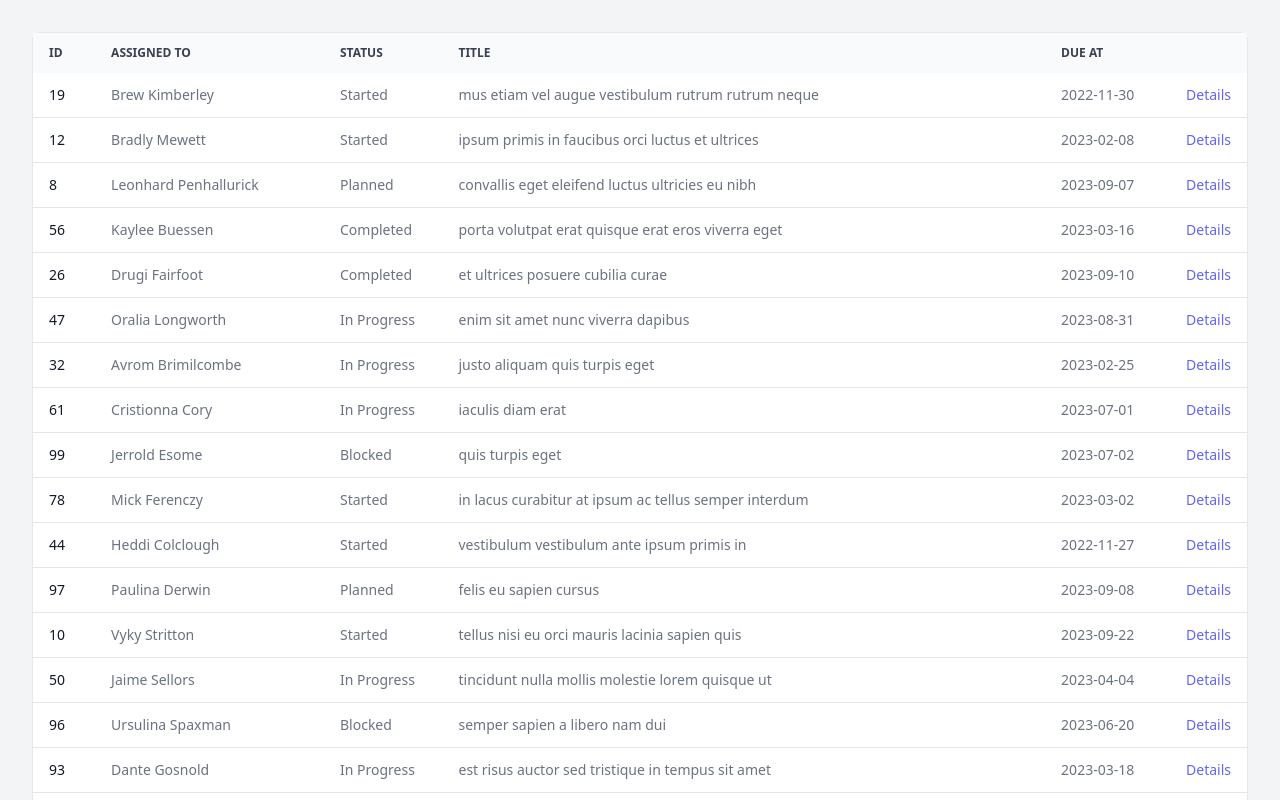
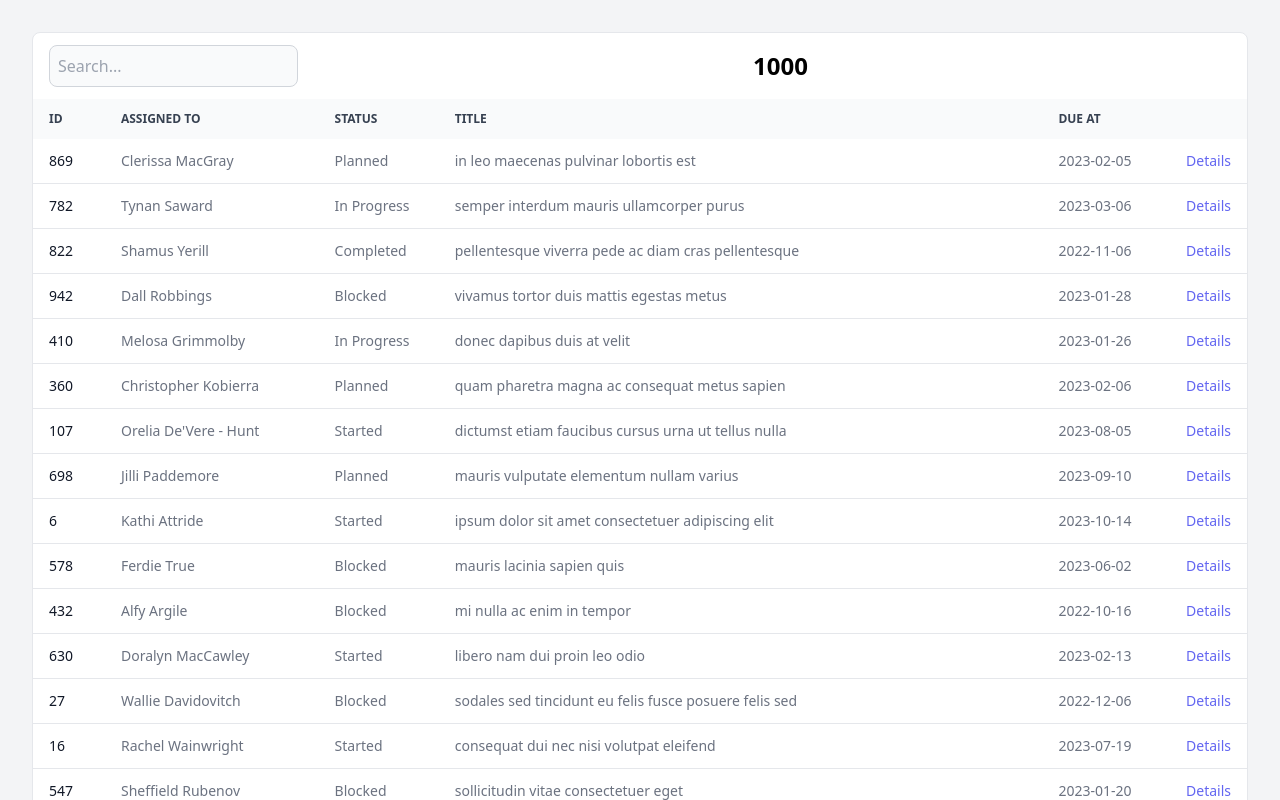
Before and after one commit to anykate/vue3-datatable, a Vue app: page / in a window 1280 px wide. Shown: the top 800 px of the page. Built offline with nearby package versions, Linux system fonts and the light colour scheme; data requests are answered from the project's data file.

Commit message:
Adding logic for SearchForm component

```diff
--- a/src/components/DataTable.vue
+++ b/src/components/DataTable.vue
@@ -1,14 +1,52 @@
 <script setup>
-defineProps({
+import FilterDropdown from '@/components/FilterDropdown.vue'
+import FilterRadios from '@/components/FilterRadios.vue'
+import SearchForm from '@/components/SearchForm.vue'
+import { computed, ref } from 'vue'
+
+const searchFilter = ref('')
+
+const props = defineProps({
     items: {
         type: Array,
         required: true,
     },
 })
+
+const filteredItems = computed(() => {
+    if (searchFilter.value.trim().length === 0) return props.items
+
+    return props.items.filter(
+        (item) =>
+            item.title
+                .toLowerCase()
+                .includes(searchFilter.value.trim().toLowerCase()) ||
+            item.user.name
+                .toLowerCase()
+                .includes(searchFilter.value.trim().toLowerCase())
+    )
+})
+
+const handleSearch = (search) => {
+    searchFilter.value = search
+}
 </script>
 
 <template>
     <div class="relative rounded-lg border bg-white">
+        <div class="flex items-center justify-between">
+            <!-- Search bar -->
+            <SearchForm @search="handleSearch" />
+            <div class="text-2xl font-extrabold">
+                {{ filteredItems.length }}
+            </div>
+            <div class="flex items-center justify-end text-sm font-semibold">
+                <!-- Radio buttons -->
+                <FilterRadios />
+                <!-- List of filters for statuses -->
+                <FilterDropdown />
+            </div>
+        </div>
         <table class="w-full text-left text-sm text-gray-500">
             <thead class="bg-gray-50 text-xs uppercase text-gray-700">
                 <tr>
@@ -23,7 +61,7 @@ defineProps({
                 </tr>
             </thead>
             <tr
-                v-for="(item, index) in items"
+                v-for="item in filteredItems"
                 :key="item.id"
                 class="border-b"
             >
@@ -46,8 +84,9 @@ defineProps({
                     <router-link
                         :to="{ name: 'home' }"
                         class="text-indigo-500 hover:underline"
-                        >Details</router-link
                     >
+                        Details
+                    </router-link>
                 </td>
             </tr>
         </table>
--- /dev/null
+++ b/src/components/FilterDropdown.vue
@@ -0,0 +1,7 @@
+<template>
+    <div></div>
+</template>
+
+<script setup></script>
+
+<style scoped></style>
--- /dev/null
+++ b/src/components/FilterRadios.vue
@@ -0,0 +1,7 @@
+<template>
+    <div></div>
+</template>
+
+<script setup></script>
+
+<style scoped></style>
--- /dev/null
+++ b/src/components/SearchForm.vue
@@ -0,0 +1,28 @@
+<script setup>
+const emit = defineEmits(['search'])
+
+const search = (e) => {
+    emit('search', e.target.value)
+}
+</script>
+
+<template>
+    <form class="flex items-center px-4 py-3">
+        <label
+            for="search"
+            class="sr-only"
+            >Search</label
+        >
+        <div class="relative w-full">
+            <input
+                type="text"
+                placeholder="Search..."
+                id="search"
+                @input="search"
+                class="rounded-lg border border-gray-300 bg-gray-50 p-2 text-gray-900"
+            />
+        </div>
+    </form>
+</template>
+
+<style scoped></style>
```
Also changed, not shown: public/Mockaroo.png, public/db.json.
